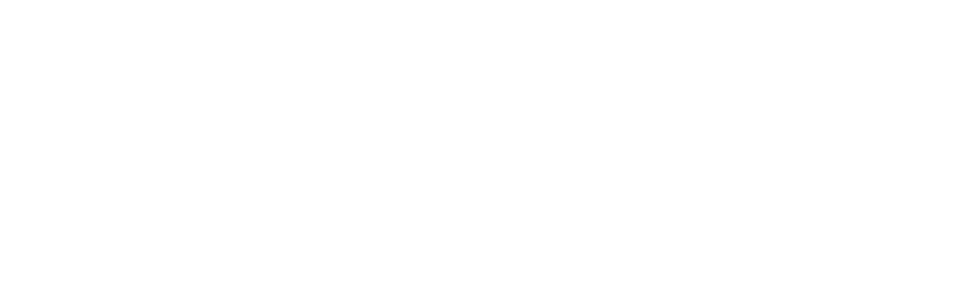
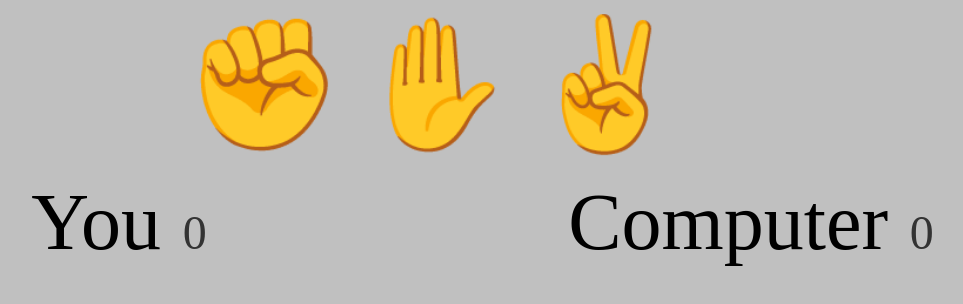
Before and after one commit to aaronh1986/ROCK-PAPER-SCISSORS-third-time, a plain HTML site: page index.html in a window 1280 px wide. Shown: the whole page, without its empty margins (205-1168 px from the left). Drawn offline with Linux system fonts and the light colour scheme.

```diff
--- a/index.html
+++ b/index.html
@@ -8,8 +8,21 @@
     <link rel="stylesheet" type="text/css" href="style.css">
 </head>
 <body>
-
-
+    <div class="selections">
+        <button class="selection">✊</button>
+        <button class="selection">✋</button>
+        <button class="selection">✌</button>
+    </div>
+    <div class="results">
+        <div>
+            You
+        <span class="result-score">0</span>
+        </div>
+        <div>
+            Computer
+        <span class="result-score">0</span>
+        </div>
+    </div>
 
 
 
--- a/style.css
+++ b/style.css
@@ -0,0 +1,47 @@
+body {
+    background-color: silver;
+}
+
+.selections {
+    display: flex;
+    justify-content: center;
+}
+
+.selection {
+    background: none;
+    border: none;
+    outline: none;
+    cursor: pointer;
+    font-size: 8rem;
+    transition: 100ms;
+}
+
+.selection:hover {
+   transform: scale(1.3);
+}
+
+.results {
+    margin-top: 1rem;
+    display: grid;
+    justify-content: center;
+    grid-template-columns: repeat(2, 1fr);
+    justify-items: center;
+    align-items: center;
+    font-size: 5rem;
+}
+
+.result-score {
+    margin-left: .1rem;
+    color: #333;
+    font-size: 3rem;
+}
+
+.result-selection {
+  opacity: .5;
+  font-size: 2.5rem;
+}
+
+.result-selection.winner {
+    opacity: 1;
+    font-size: 4rem;
+}
```
